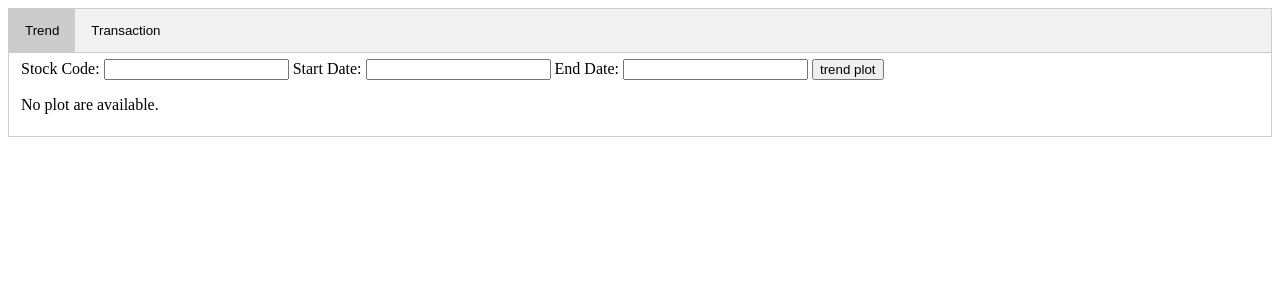
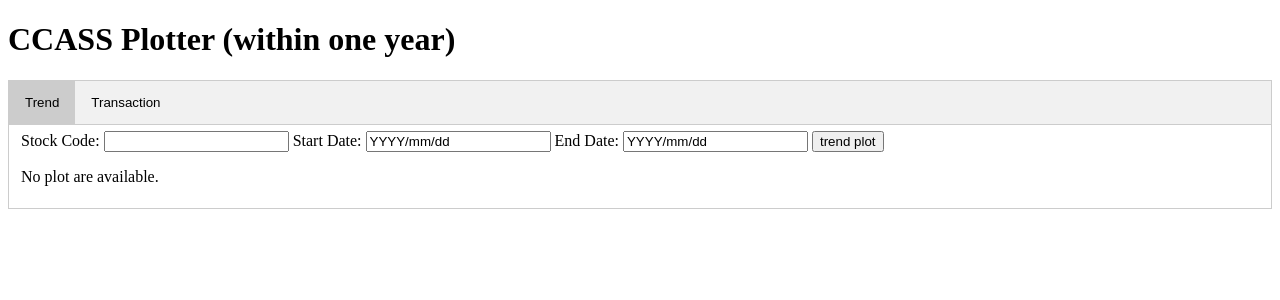
Before and after one commit to sijiasGIT/test_website, a Django app: page /plot/ in a window 1280 px wide. Shown: the top 300 px of the page. Run offline with Django 3.2, Linux system fonts and the light colour scheme.

Commit message:
modified some details

```diff
--- a/mysite/plot/templates/plot/index.html
+++ b/mysite/plot/templates/plot/index.html
@@ -40,6 +40,7 @@
 </style>
 </head>
 <body>
+<h1>CCASS Plotter (within one year)</h1>
 <!-- Tab links -->
 <div class="tab">
   <button class="tablinks" onclick="openTab(event, 'Trend')" id="defaultOpen">Trend</button>
@@ -60,7 +61,10 @@
 	</form>
 
 	{% if shareholder_list %}
-		<input type="text" id="myInput" onkeyup="myFunction()" placeholder="Search for names.." title="Type in a name">
+	{% autoescape off %}
+  	{{ plot_div }}
+  	{% endautoescape %}
+	<input type="text" id="myInput" onkeyup="myFunction()" placeholder="Search for Participant ID.." title="Type in a name">
 
 	    <table id="myTable">
 		    <tr class="header">
@@ -80,7 +84,6 @@
 	    	</tr>
 	    {% endfor %}
 	    </table>
-
 	    <script>
 		function myFunction() {
 		  var input, filter, table, tr, td, i;
@@ -89,7 +92,7 @@
 		  table = document.getElementById("myTable");
 		  tr = table.getElementsByTagName("tr");
 		  for (i = 0; i < tr.length; i++) {
-		    td = tr[i].getElementsByTagName("td")[1];
+		    td = tr[i].getElementsByTagName("td")[0];
 		    if (td) {
 		      if (td.innerHTML.toUpperCase().indexOf(filter) > -1) {
 		        tr[i].style.display = "";
--- a/mysite/plot/views.py
+++ b/mysite/plot/views.py
@@ -1,6 +1,8 @@
 from django.http import HttpResponse
 from django.template import loader
 from datetime import datetime
+from plotly.offline import plot
+from plotly.graph_objs import Bar,Layout
 
 from .models import Shareholder, Participant
 
@@ -22,13 +24,14 @@ def index(request):
 
 	shareholder_list = []
 	participant_list = []
-	start_date = ''
-	end_date = ''
+	start_date = 'YYYY/mm/dd'
+	end_date = 'YYYY/mm/dd'
 	stock = ''
-	start_date2 = ''
-	end_date2 = ''
+	start_date2 = 'YYYY/mm/dd'
+	end_date2 = 'YYYY/mm/dd'
 	stock2 = ''
 	threshold2 = ''
+	plot_div = None
 
 	if request.method == 'POST' and 'OK1' in request.POST:
 		start_date = request.POST['start_date']
@@ -67,8 +70,12 @@ def index(request):
 		for index, row in df.iterrows():
 			q = Shareholder(pid=row['pid'], name=row['name'], address=row['address'], share=row['share'], percent=row['percent'])
 			q.save()
+		shareholder_list = Shareholder.objects.order_by('-share')
+		plot_list = Shareholder.objects.order_by('-share')[:10]
+		x = [i.pid for i in plot_list]
+		y = [i.share for i in plot_list]
+		plot_div = plot({'data':[Bar(x=x, y=y, name='plot')], "layout": Layout(title="Shareholding of the top 10 participant as of the end date", xaxis=dict(title='Participant ID'), yaxis=dict(title='Shareholding'))},output_type='div')
 
-		shareholder_list = Shareholder.objects.order_by('-share')[:10]
 
 	elif request.method == 'POST' and 'OK2' in request.POST:
 		start_date2 = request.POST['start_date2']
@@ -140,6 +147,7 @@ def index(request):
 		'start_date2': start_date2,
 		'end_date2': end_date2,
 		'stock2': stock2,
-		'threshold2': threshold2
+		'threshold2': threshold2,
+                'plot_div': plot_div
 	}
 	return HttpResponse(template.render(context, request))
```
Also changed, not shown: mysite/mysite/settings.py (+3 -4 lines), mysite/db.sqlite3, mysite/plot/urls.py (line endings or trailing spaces).
